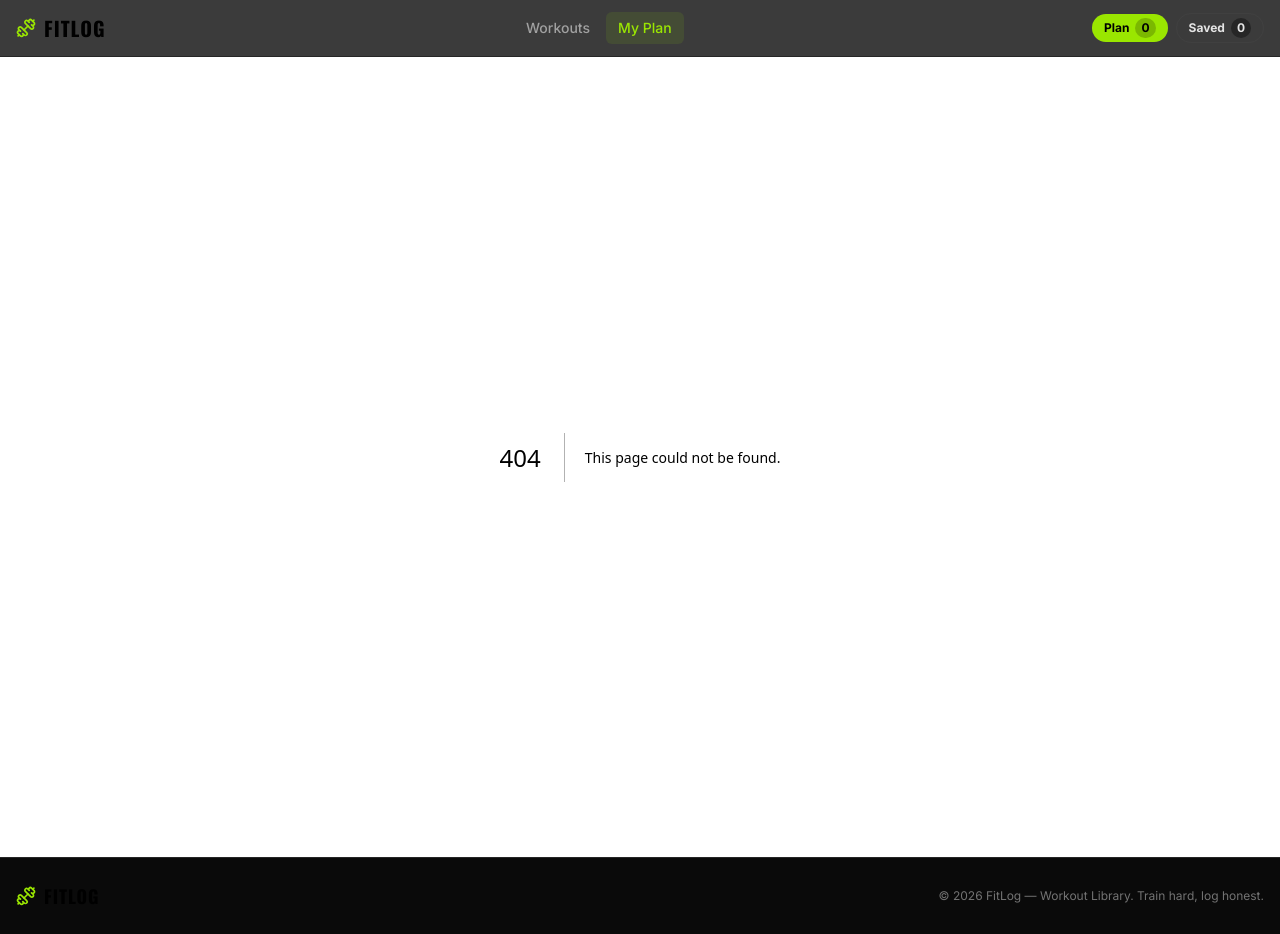
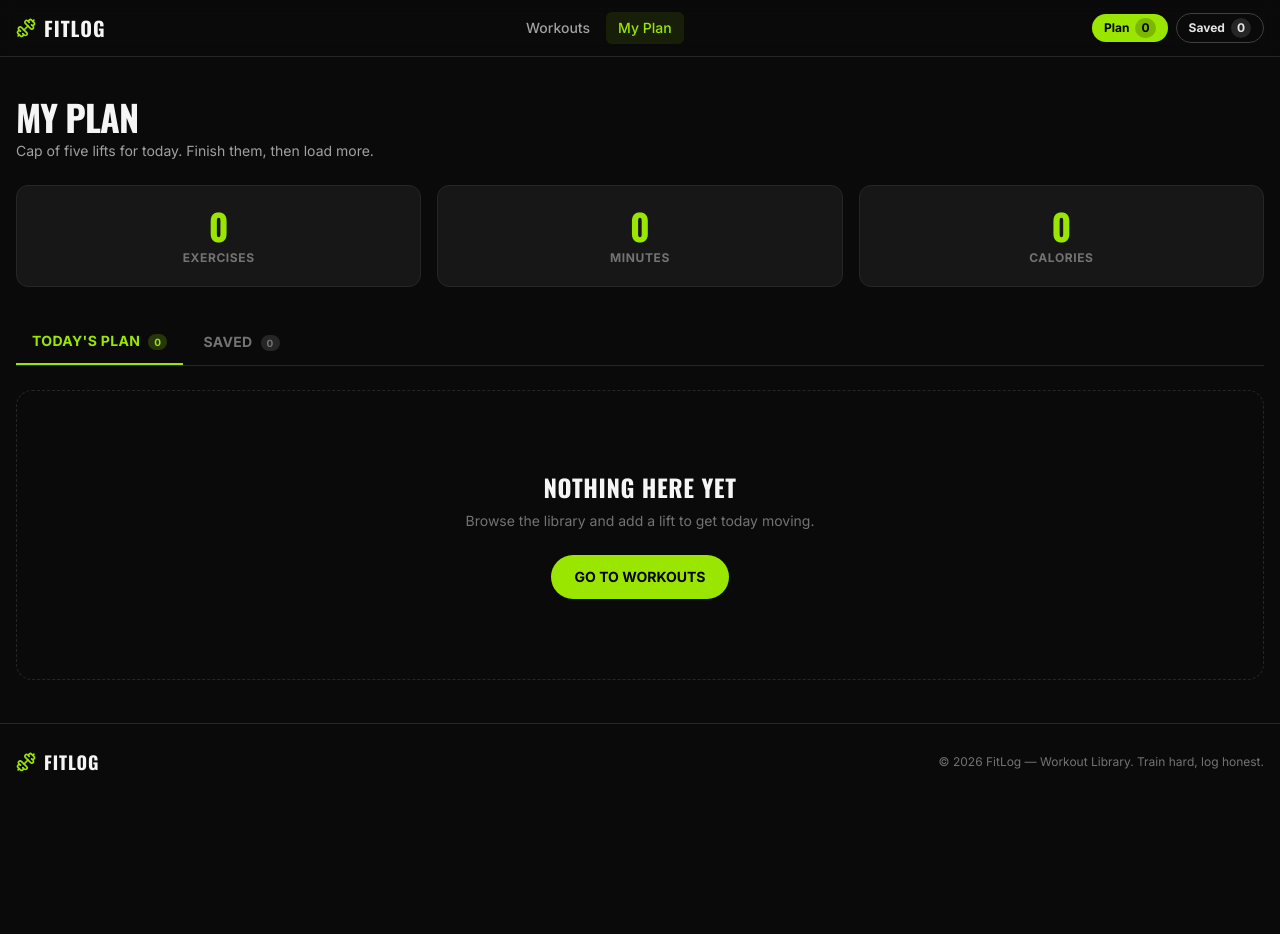
Before and after one commit to Asaduzzaman8088/assignment-6, a Next.js app: page /my-plan in a window 1280 px wide. Before the commit this address had no page. After the commit the page ends 800 px from the top, so only its background shows below. Built offline with nearby package versions, Linux system fonts and the light colour scheme.

Commit message:
feat: implement my-plan page with tabs, metrics, and workout actions

```diff
--- /dev/null
+++ b/src/app/my-plan/page.tsx
@@ -0,0 +1,227 @@
+"use client";
+
+import { useState } from "react";
+import Link from "next/link";
+import Image from "next/image";
+import toast from "react-hot-toast";
+import { Clock, Flame, Star, Trash2, Check, Eye } from "lucide-react";
+import { useWorkout } from "@/app/context/WorkoutContext";
+
+export default function MyPlanPage() {
+  const {
+    myPlan,
+    saved,
+    removeFromPlan,
+    removeSaved,
+    markDone,
+    doneIds,
+  } = useWorkout();
+
+  const [tab, setTab] = useState<"plan" | "saved">("plan");
+
+  const list = tab === "plan" ? myPlan : saved;
+
+  // Live metrics — computed from myPlan only
+  const totalExercises = myPlan.length;
+  const totalMinutes = myPlan.reduce((sum, w) => sum + (w.duration || 0), 0);
+  const totalCalories = myPlan.reduce(
+    (sum, w) => sum + (w.caloriesBurned || 0),
+    0
+  );
+
+  return (
+    <div className="container mx-auto px-4 py-10">
+      {/* Header */}
+      <h1 className="font-oswald text-3xl font-bold uppercase tracking-tight sm:text-4xl">
+        My Plan
+      </h1>
+      <p className="mt-1 text-sm text-neutral-400">
+        Cap of five lifts for today. Finish them, then load more.
+      </p>
+
+      {/* Metrics row */}
+      <div className="mt-6 grid grid-cols-3 gap-3 sm:gap-4">
+        <StatCard label="Exercises" value={totalExercises} />
+        <StatCard label="Minutes" value={totalMinutes} />
+        <StatCard label="Calories" value={totalCalories} />
+      </div>
+
+      {/* Tabs */}
+      <div className="mt-8 flex gap-1 border-b border-neutral-800">
+        <TabButton
+          active={tab === "plan"}
+          onClick={() => setTab("plan")}
+          label="Today's Plan"
+          count={myPlan.length}
+        />
+        <TabButton
+          active={tab === "saved"}
+          onClick={() => setTab("saved")}
+          label="Saved"
+          count={saved.length}
+        />
+      </div>
+
+      {/* Content */}
+      {list.length === 0 ? (
+        <EmptyState tab={tab} />
+      ) : (
+        <div className="mt-6 space-y-3">
+          {list.map((w) => {
+            const done = doneIds.includes(w.id);
+            return (
+              <div
+                key={w.id}
+                className="flex flex-col gap-4 rounded-xl border border-neutral-800 bg-neutral-900 p-4 transition hover:border-neutral-700 sm:flex-row sm:items-center"
+              >
+                {/* Thumbnail */}
+                <div className="relative h-20 w-20 shrink-0 overflow-hidden rounded-lg bg-neutral-800">
+                  <Image
+                    src={w.image}
+                    alt={w.name}
+                    fill
+                    sizes="80px"
+                    className="object-cover"
+                  />
+                </div>
+
+                {/* Info */}
+                <div className="min-w-0 flex-1">
+                  <h3
+                    className={`font-oswald text-lg font-bold uppercase tracking-wide ${
+                      done ? "text-neutral-500 line-through" : ""
+                    }`}
+                  >
+                    {w.name}
+                  </h3>
+                  <p className="text-xs text-neutral-500">{w.equipment}</p>
+                  <div className="mt-1 flex flex-wrap gap-3 text-xs text-neutral-400">
+                    <span className="flex items-center gap-1">
+                      <Clock className="h-3 w-3" /> {w.duration} min
+                    </span>
+                    <span className="flex items-center gap-1">
+                      <Flame className="h-3 w-3" /> {w.caloriesBurned} kcal
+                    </span>
+                    <span className="flex items-center gap-1">
+                      <Star className="h-3 w-3" /> {w.rating}
+                    </span>
+                  </div>
+                </div>
+
+                {/* Actions */}
+                <div className="flex flex-wrap items-center gap-2">
+                  <Link
+                    href={`/workout/${w.id}`}
+                    className="flex items-center gap-1 rounded-full border border-neutral-700 px-3 py-1.5 text-xs font-bold uppercase text-neutral-300 transition hover:border-lime-400 hover:text-lime-400"
+                  >
+                    <Eye className="h-3 w-3" /> View Details
+                  </Link>
+
+                  {tab === "plan" && (
+                    <button
+                      onClick={() => {
+                        markDone(w.id);
+                        toast.success(
+                          done ? "Marked as undone" : "Marked as done"
+                        );
+                      }}
+                      className="flex items-center gap-1 rounded-full bg-lime-400 px-3 py-1.5 text-xs font-bold uppercase text-black transition hover:bg-lime-300"
+                    >
+                      <Check className="h-3 w-3" /> Mark as Done
+                    </button>
+                  )}
+
+                  <button
+                    onClick={() => {
+                      if (tab === "plan") {
+                        removeFromPlan(w.id);
+                        toast.success("Removed from plan");
+                      } else {
+                        removeSaved(w.id);
+                        toast.success("Removed from saved");
+                      }
+                    }}
+                    aria-label="Remove"
+                    className="flex h-8 w-8 items-center justify-center rounded-full text-neutral-500 transition hover:bg-red-500/10 hover:text-red-400"
+                  >
+                    <Trash2 className="h-4 w-4" />
+                  </button>
+                </div>
+              </div>
+            );
+          })}
+        </div>
+      )}
+    </div>
+  );
+}
+
+/* ---------- Sub-components ---------- */
+
+function StatCard({ label, value }: { label: string; value: number }) {
+  return (
+    <div className="rounded-xl border border-neutral-800 bg-neutral-900 px-4 py-5 text-center">
+      <p className="font-oswald text-3xl font-bold text-lime-400 sm:text-4xl">
+        {value}
+      </p>
+      <p className="mt-1 text-[10px] font-bold uppercase tracking-wider text-neutral-500 sm:text-xs">
+        {label}
+      </p>
+    </div>
+  );
+}
+
+function TabButton({
+  active,
+  onClick,
+  label,
+  count,
+}: {
+  active: boolean;
+  onClick: () => void;
+  label: string;
+  count: number;
+}) {
+  return (
+    <button
+      onClick={onClick}
+      className={`relative px-4 py-3 text-sm font-bold uppercase tracking-wide transition ${
+        active
+          ? "border-b-2 border-lime-400 text-lime-400"
+          : "text-neutral-500 hover:text-neutral-300"
+      }`}
+    >
+      {label}
+      <span
+        className={`ml-2 rounded-full px-1.5 py-0.5 text-[10px] ${
+          active
+            ? "bg-lime-400/20 text-lime-400"
+            : "bg-neutral-800 text-neutral-500"
+        }`}
+      >
+        {count}
+      </span>
+    </button>
+  );
+}
+
+function EmptyState({ tab }: { tab: "plan" | "saved" }) {
+  return (
+    <div className="mt-6 flex flex-col items-center justify-center rounded-2xl border border-dashed border-neutral-800 py-20 text-center">
+      <h3 className="font-oswald text-2xl font-bold uppercase tracking-wide">
+        Nothing here yet
+      </h3>
+      <p className="mt-2 max-w-md text-sm text-neutral-500">
+        {tab === "plan"
+          ? "Browse the library and add a lift to get today moving."
+          : "Save lifts you love and they'll show up here."}
+      </p>
+      <Link
+        href="/#library"
+        className="mt-6 inline-flex items-center gap-2 rounded-full bg-lime-400 px-6 py-3 text-sm font-bold uppercase text-black transition hover:bg-lime-300"
+      >
+        Go to workouts
+      </Link>
+    </div>
+  );
+}
```
